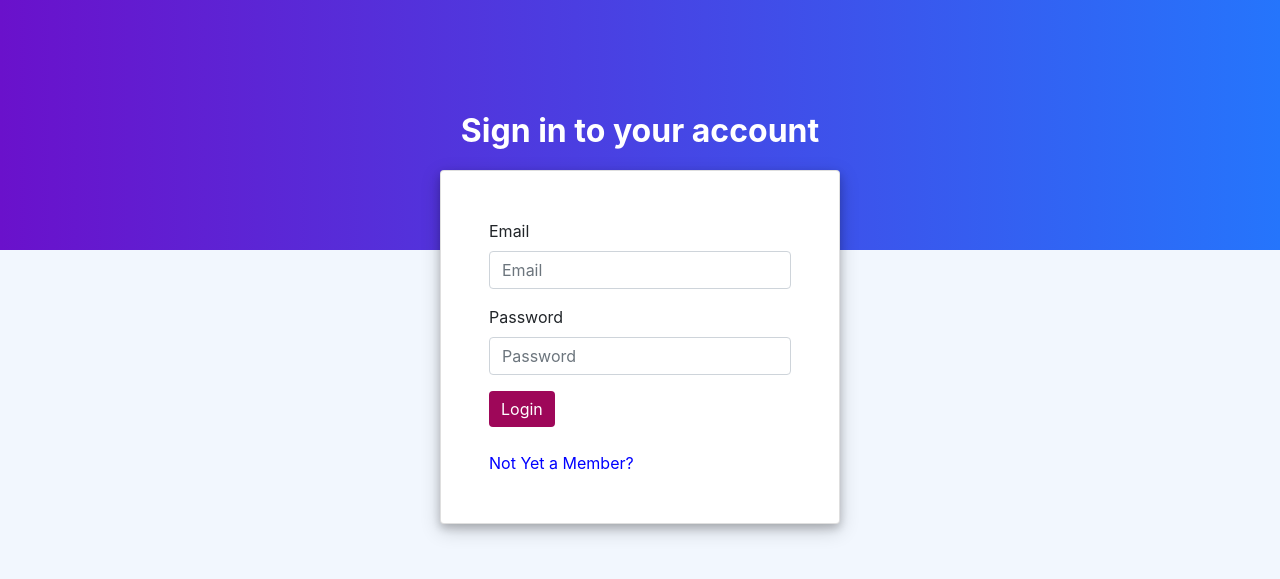
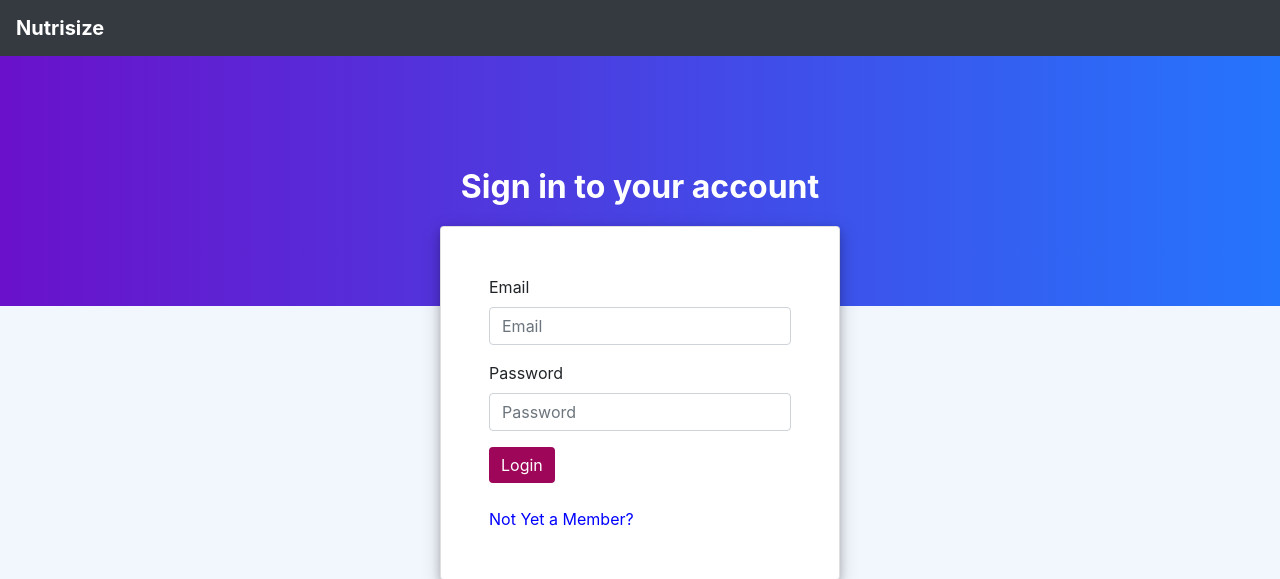
Before and after one commit to skgandhi44/sys-integration, a PHP site: page /login.php in a window 1280 px wide. Shown: the top 579 px of the page. Run offline with PHP 8.4, Linux system fonts and the light colour scheme.

Commit message:
Edit Navigation bar to display Brand name

```diff
--- a/frontend/html/login.php
+++ b/frontend/html/login.php
@@ -16,6 +16,12 @@
 
     <body id = "wrapper">
 
+        <nav class="navbar navbar-inverse bg-dark">
+            <a class="navbar-brand">
+                <strong style="color:white;">Nutrisize</strong>
+            </a>
+        </nav>
+
         <div class = "jumbotron">
             <header id = "page-header">
                 <h2 class = "text-white text-center font-weight-bold">Sign in to your account</h2>
@@ -28,7 +34,7 @@
 
                     <form method="post" action="login.php">
 
-			<?php include('../php/errors.php');?>
+			         <?php include('../php/errors.php');?>
 
                         <div class="form-group">
                             <label for="email">Email</label>
```
